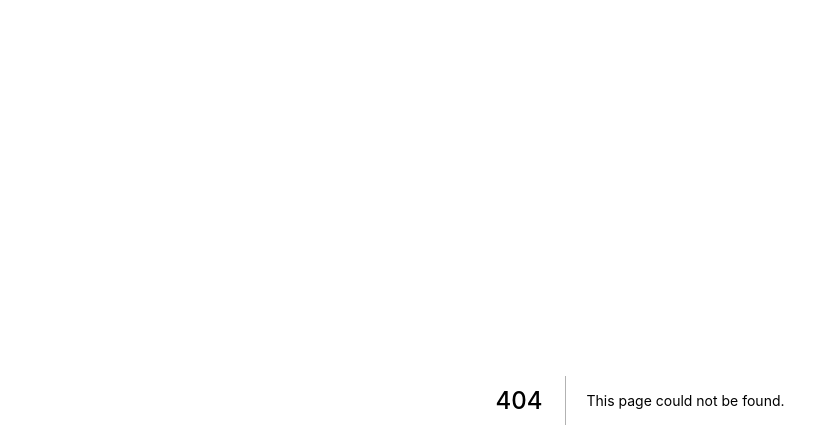
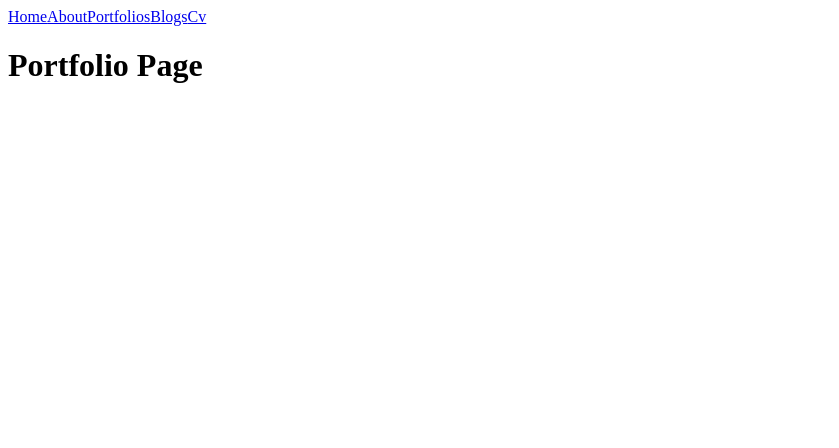
Before and after one commit to jyk524/nextjs-PortfolioV2, a Next.js app: page /portfolios/1 in a window 1280 px wide. Before the commit this address had no page. Shown: the top 448 px of the page, without its empty margins (0-839 px from the left). Built offline with nearby package versions, Linux system fonts and the light colour scheme.

Commit message:
Restructure : moved portfolio code to portfolio pages folder

```diff
--- /dev/null
+++ b/pages/portfolios/[id].js
@@ -0,0 +1,12 @@
+import BaseLayout from "../../components/layouts/BaseLayout";
+import axios from "axios";
+
+const Portfolio = () => {
+  return (
+    <BaseLayout>
+      <h1>Portfolio Page</h1>
+    </BaseLayout>
+  );
+};
+
+export default Portfolio;
--- a/pages/portfolios.js
+++ b/pages/portfolios/index.js
@@ -1,4 +1,4 @@
-import BaseLayout from "../components/layouts/BaseLayout";
+import BaseLayout from "../../components/layouts/BaseLayout";
 import axios from "axios";
 
 //
```
